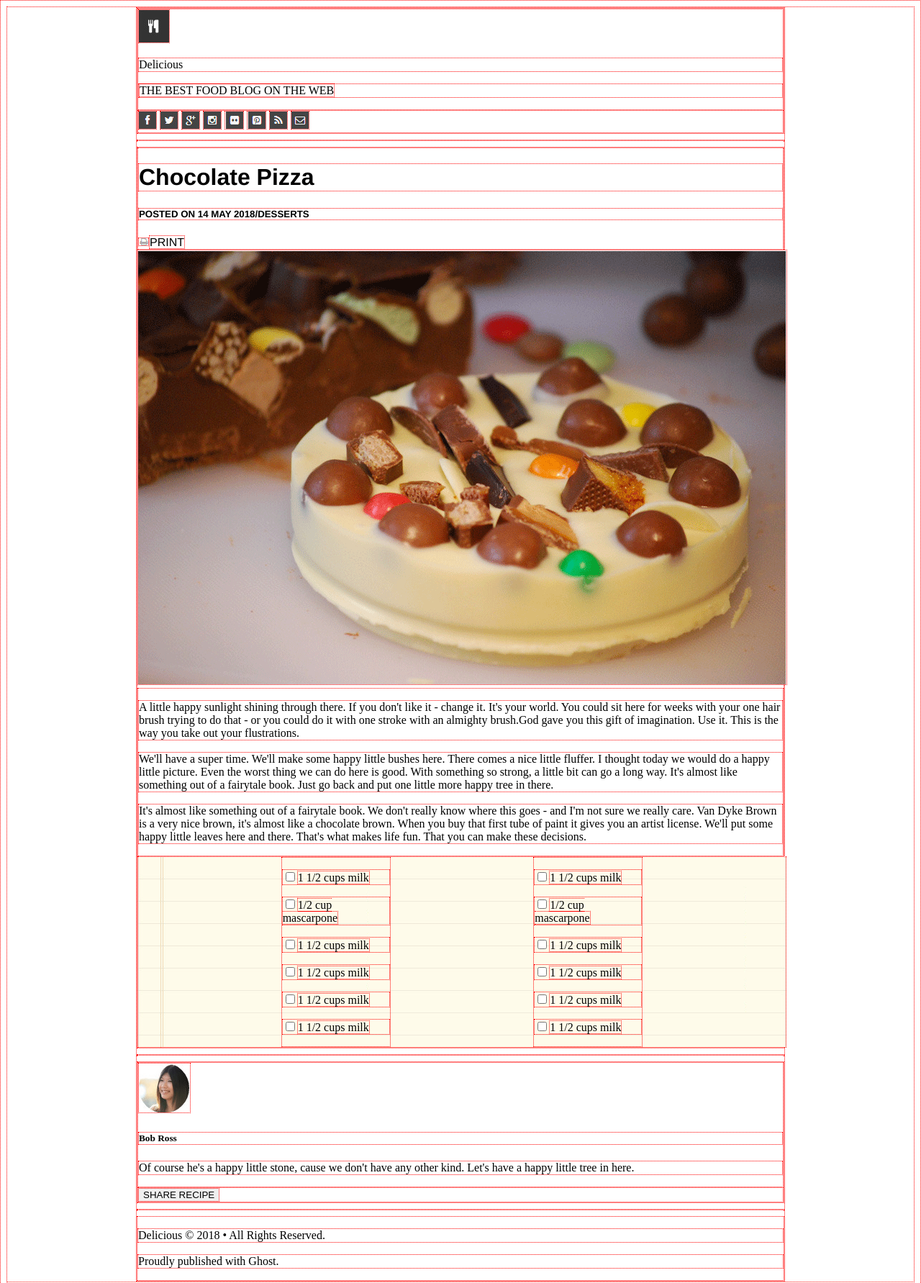
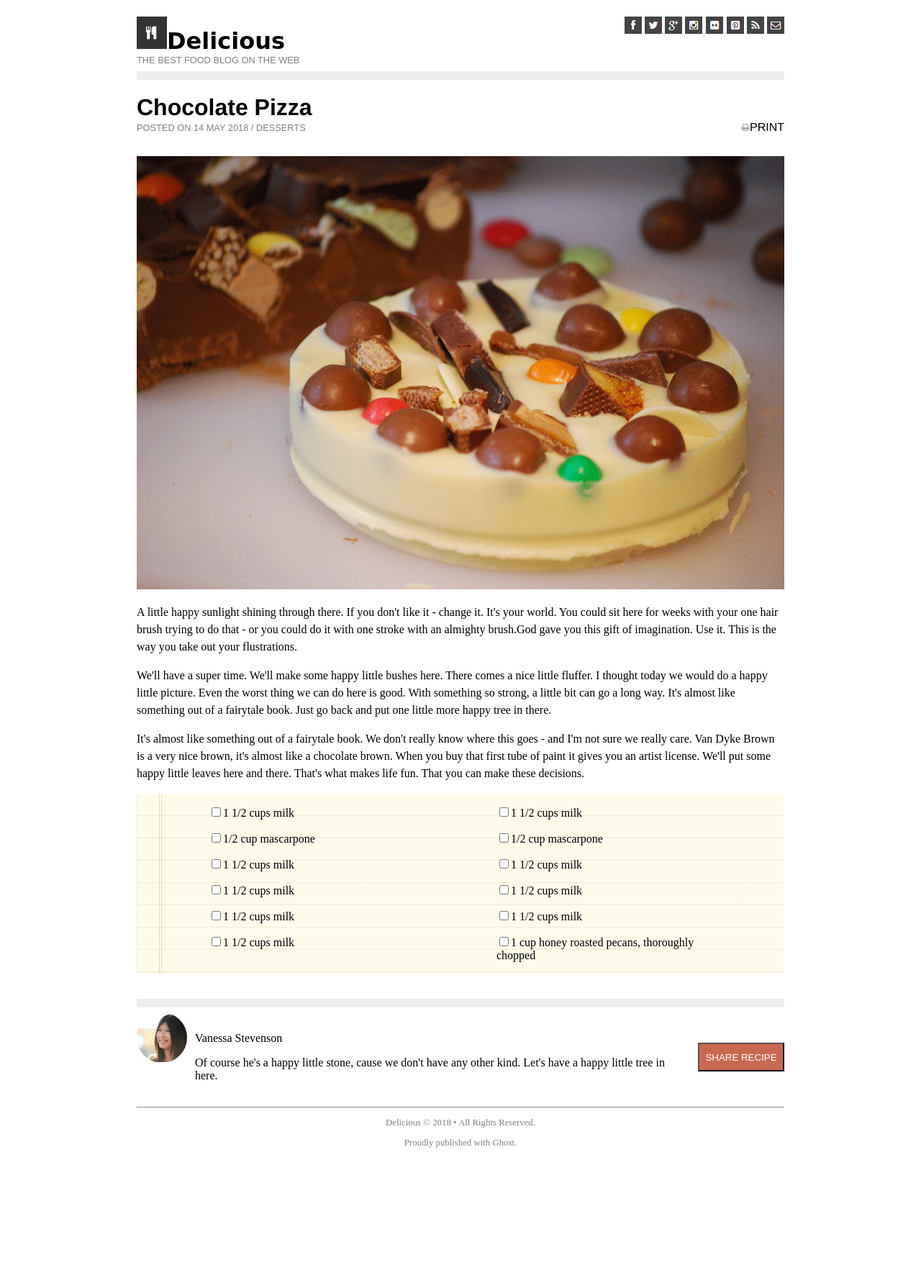
Before and after one commit to alchemy-bootcamp-one-spring-2018/lab9-FlexBox, a plain HTML site: page index.html in a window 1280 px wide. Shown: the top 1783 px of the page at 72% size. After the commit the page ends 1608 px from the top, so only its background shows below. Drawn offline with Linux system fonts and the light colour scheme.

Commit message:
most styling done

```diff
--- a/index.html
+++ b/index.html
@@ -12,9 +12,9 @@
         <div class="header">
 
             <div class="left-header">
-                <img class="logo" src="images/logo.png">
-                <P>Delicious<P>
-                <span>THE BEST FOOD BLOG ON THE WEB</span>
+
+                <span id="delicious"><img class="logo" src="images/logo.png">Delicious</span>
+                <p class="grey">THE BEST FOOD BLOG ON THE WEB</p>
             </div>
             <div class="right-header">
                 <img class="icons" src="images/fb-icon.png">
@@ -28,14 +28,14 @@
             </div>
         </div>
 
-        <hr>
+        <hr class="diagonal">
 
         <div class="main-content">
 
             <div class="article-heading">
                 <h1>Chocolate Pizza</h1>
-                <h5>POSTED ON 14 MAY 2018/DESSERTS</h6>
-                <img src="images/print-icon.png"><span>PRINT</span>
+                <span class="grey">POSTED ON 14 MAY 2018 / DESSERTS</span>
+                <div class="print"><img src="images/print-icon.png"><span>PRINT</span></div>
             </div>
 
             <img class="choco-pizza-img" src="images/choco-pizza.png" alt="chocolate pizza dessert">
@@ -63,19 +63,21 @@
                     <p><input type="checkbox" name="ingredient"><span class="strike">1 1/2 cups milk</span></p>
                     <p><input type="checkbox" name="ingredient"><span class="strike">1 1/2 cups milk</span></p>
                     <p><input type="checkbox" name="ingredient"><span class="strike">1 1/2 cups milk</span></p>
-                    <p><input type="checkbox" name="ingredient"><span class="strike">1 1/2 cups milk</span></p>
+                    <p><input type="checkbox" name="ingredient"><span class="strike">1 cup honey roasted pecans, thoroughly chopped</span></p>
                 </div>
             </div>
         </div>
 
-        <hr>
+        <hr class="diagonal">
 
         <div class="footer">
+            <img class="author" src="images/van-pic.png">
             <div class="left-foot">
-                <img src="images/van-pic.png">
-                <h5>Bob Ross</h5>
+                <p id="author">Vanessa Stevenson</p>
                 <p>Of course he's a happy little stone, cause we don't have any other kind. Let's have a happy little tree in here.</p>
             </div>
+
+
             <div class="right-foot">
                 <input type="button" value="SHARE RECIPE">
             </div>
--- a/main.css
+++ b/main.css
@@ -1,28 +1,70 @@
-* {
+/* * {
     border: 1px dotted red;
+} */
+
+.container {
+    margin: 0 auto;
+    width: 900px;
+}
+
+.grey {
+    color: gray;
+    font-family: sans-serif;
+    font-size: 0.8em;
+    margin: 0;
+}
+
+.header {
+    display: flex;
+    justify-content: space-between;
+    padding-top: 15px;
+}
+
+.left-header {
+
+}
+
+.print {
+    float: right;
+}
+
+#delicious {
+    font-family: cursive;
+    font-size: 2.0em;
+    font-weight: bold;
 }
 
 .article-heading {
     font-family: "Franklin Gothic Medium", "Franklin Gothic", "ITC Franklin Gothic", Arial, sans-serif;
 }
-.container {
-    margin: 0 auto;
-    width: 900px;
+
+h1 {
+    margin: 20px 0 0 0;
 }
 
+.choco-pizza-img {
+    margin-top: 30px;
+}
+
+.main-article {
+    margin: 15px 0;
+    line-height: 1.5em;
+}
 .recipe {
     width: 900px;
     display: flex;
     flex-flow: row;
     justify-content: space-evenly;
     background-image: url(images/list-bg.png);
+    background-repeat: no-repeat;
+    margin-bottom: 35px;
 }
 .left-ingredients {
-    width: 150px;
+    width: 300px;
 }
 
 .right-ingredients {
-    width: 150px;
+    width: 300px;
 }
 
 /* https://www.w3schools.com/howto/howto_css_custom_checkbox.asp */
@@ -34,6 +76,38 @@
     text-decoration: line-through;
 }
 
-#logo-line {
+/* https://css-tricks.com/examples/hrs/ */
+hr.diagonal {
+	border: 6px solid rgb(238, 237, 237);
+}
 
+.footer {
+    display: flex;
 }
+
+.author {
+    align-self: flex-start;
+}
+
+.left-foot {
+    padding: 10px;
+    padding-right: 30px;
+}
+
+.right-foot {
+    align-self: center;
+}
+
+input[type="button"] {
+    font-family: sans-serif;
+    width: 120px;
+    height: 40px;
+    color: white;
+    background-color: rgb(201, 104, 80);
+}
+
+.credits {
+    text-align: center;
+    color: grey;
+    font-size: 0.8em;
+}
```
